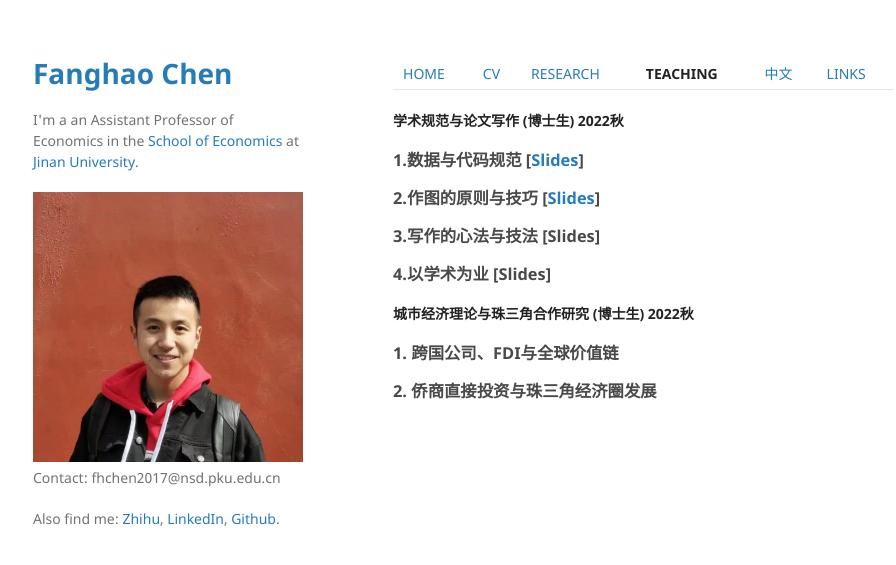
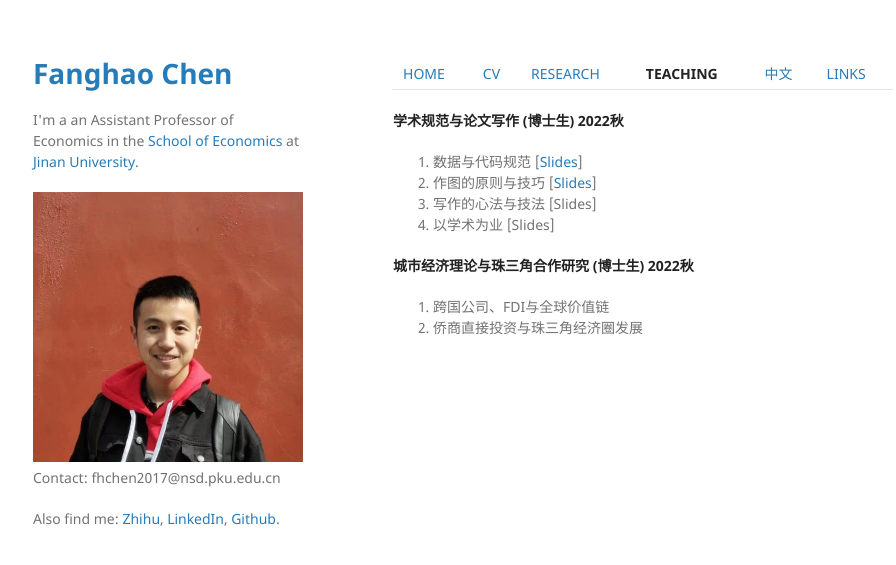
Before and after one commit to FanghaoChen/homepage, a Jekyll site: the page built from teaching.md, in a window 1280 px wide. Shown: the top 565 px of the page, without its empty margins (177-1073 px from the left). Built offline with Jekyll 4.4.1, drawn with Linux system fonts in a browser that asks for light colours; our own code applies the rules of GitHub Pages for plain Markdown files.

Commit message:
Update teaching.md

```diff
--- a/teaching.md
+++ b/teaching.md
@@ -1,11 +1,11 @@
 [HOME](./index.md) | [CV](./assets/CV_FanghaoChen_220509.pdf) | [RESEARCH](./research.md) | [**TEACHING**](./teaching.md) | [中文](./chinesepage.md) | [LINKS](./links.md)
 
 **学术规范与论文写作 (博士生) 2022秋** <br/>
-### 1.数据与代码规范   [[Slides](./assets/Lec1_CodeData_220911.pdf)] <br/>
-### 2.作图的原则与技巧 [[Slides](./assets/Lec1_Figure_220911.pdf)] <br/>
-### 3.写作的心法与技法 [Slides]<br/>
-### 4.以学术为业       [Slides] <br/>
+1. 数据与代码规范   [[Slides](./assets/Lec1_CodeData_220911.pdf)] <br/>
+2. 作图的原则与技巧 [[Slides](./assets/Lec1_Figure_220911.pdf)] <br/>
+3. 写作的心法与技法 [Slides]<br/>
+4. 以学术为业       [Slides] <br/>
 
 **城市经济理论与珠三角合作研究 (博士生) 2022秋** <br/>
-### 1. 跨国公司、FDI与全球价值链 <br/>
-### 2. 侨商直接投资与珠三角经济圈发展 <br/>
+1. 跨国公司、FDI与全球价值链 <br/>
+2. 侨商直接投资与珠三角经济圈发展 <br/>
```
